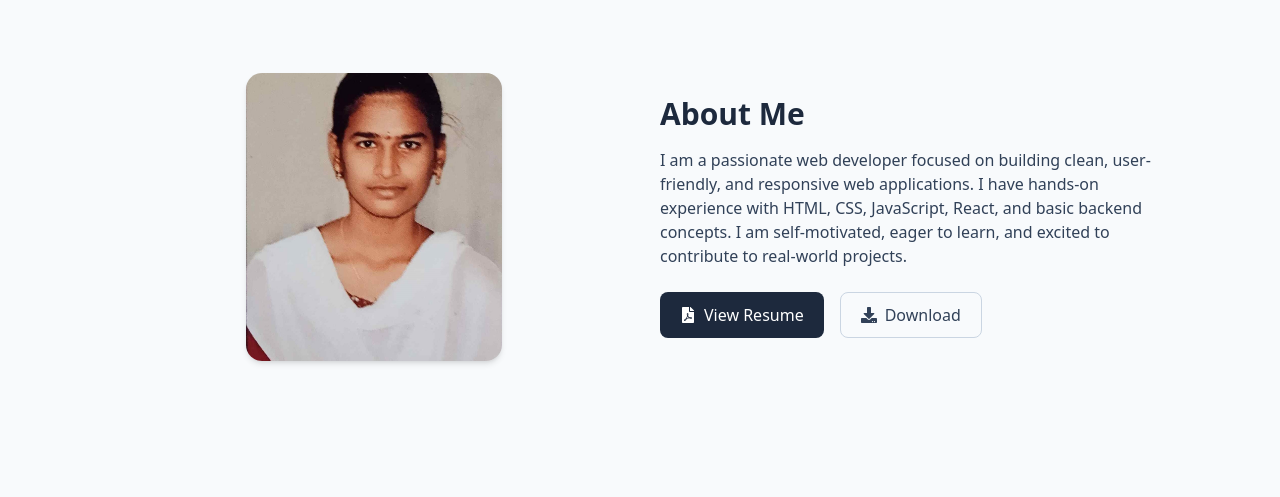
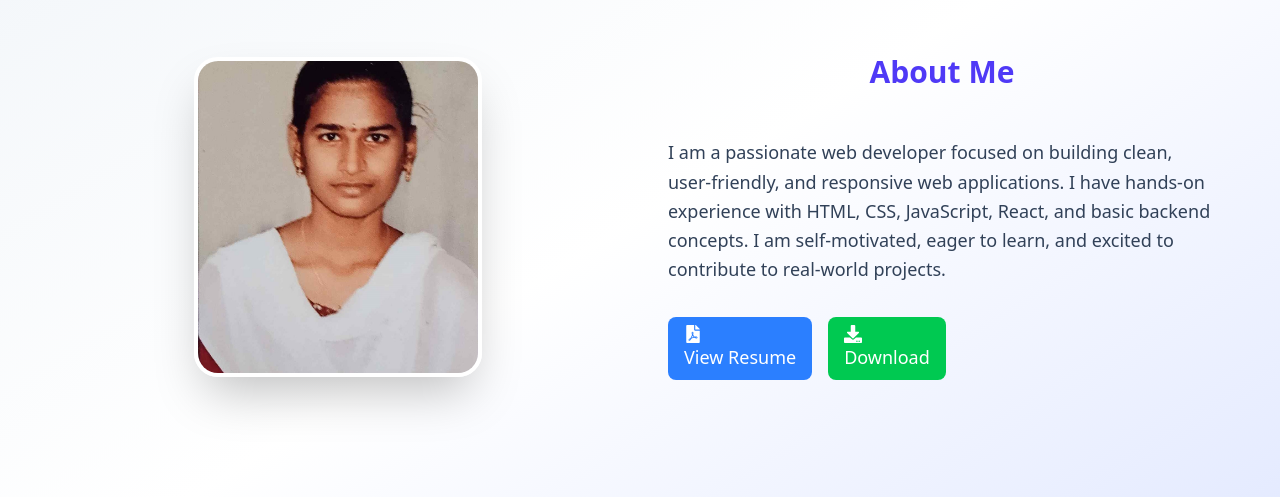
Before and after one commit to tulabhagya2/Portfolio, a React (Vite) app in the folder portfolio-project/: page / in a window 1280 px wide. Shown: the part 983-1480 px from the top of the page. Built offline with nearby package versions, Linux system fonts and the light colour scheme.

Commit message:
portfolio commit

```diff
--- a/portfolio-project/src/components/About.jsx
+++ b/portfolio-project/src/components/About.jsx
@@ -4,26 +4,29 @@ export default function About() {
   return (
     <section
       id="about"
-      className="min-h-screen flex items-center justify-center bg-slate-50 px-6"
+      className="min-h-screen flex items-center justify-center bg-gradient-to-br from-slate-100 via-white to-indigo-100 px-6 py-20"
     >
-      <div className="max-w-5xl w-full grid md:grid-cols-2 gap-10 items-center">
+      <div className="max-w-6xl w-full grid md:grid-cols-2 gap-14 items-center">
 
         {/* Image */}
         <div className="flex justify-center">
-          <img
-            src={`${import.meta.env.BASE_URL}profile.jpg`}
-            alt="Profile"
-            className="w-64 h-72 object-cover rounded-2xl shadow-md"
-          />
+          <div className="relative">
+            <img
+              src={`${import.meta.env.BASE_URL}profile.jpg`}
+              alt="Profile"
+              className="w-72 h-80 object-cover rounded-3xl shadow-2xl border-4 border-white"
+            />
+            <div className="absolute inset-0 rounded-3xl bg-indigo-400/10 blur-2xl -z-10"></div>
+          </div>
         </div>
 
         {/* Content */}
         <div>
-          <h2 className="text-3xl font-bold text-slate-800 mb-4">
+          <h2 className="text-3xl font-bold mb-12 text-center text-indigo-600">
             About Me
           </h2>
 
-          <div className="text-slate-700 space-y-4">
+          <div className="text-slate-700 text-lg leading-relaxed space-y-5">
             <p>
               I am a passionate web developer focused on building clean,
               user-friendly, and responsive web applications. I have hands-on
@@ -33,14 +36,14 @@ export default function About() {
             </p>
 
             {/* Resume Buttons */}
-            <div className="flex gap-4 mt-6 flex-wrap">
+            <div className="flex gap-4 mt-8 flex-wrap">
 
               {/* View Resume */}
               <a
                 href={`${import.meta.env.BASE_URL}TulaBhagyasriResume.pdf`}
                 target="_blank"
                 rel="noopener noreferrer"
-                className="flex items-center gap-2 px-5 py-2.5 bg-slate-800 text-white rounded-lg hover:bg-slate-900 transition"
+                className="px-4 py-2 bg-blue-500 text-white rounded-lg hover:bg-blue-600 transition"
               >
                 <FaFilePdf />
                 View Resume
@@ -50,7 +53,7 @@ export default function About() {
               <a
                 href={`${import.meta.env.BASE_URL}TulaBhagyasriResume.pdf`}
                 download
-                className="flex items-center gap-2 px-5 py-2.5 border border-slate-300 text-slate-700 rounded-lg hover:bg-slate-100 transition"
+                className="px-4 py-2 bg-green-500 text-white rounded-lg hover:bg-green-600 transition"
               >
                 <FaDownload />
                 Download
--- a/portfolio-project/src/components/Footer.jsx
+++ b/portfolio-project/src/components/Footer.jsx
@@ -6,22 +6,32 @@ export default function Footer() {
   };
 
   return (
-    <footer className="text-gray-400 text-white py-8 mt-10">
+    <footer className="bg-gradient-to-r from-indigo-500 to-purple-600 text-white py-8 mt-10">
       <div className="max-w-6xl mx-auto px-6 flex flex-col md:flex-row justify-between items-center gap-6">
 
+        {/* Left Section */}
         <div className="text-center md:text-left">
-          <h2 className="text-lg font-semibold">Tula Bhagya Sri</h2>
-          <p className="text-sm text-gray-400">
+          <h2 className="text-lg font-semibold">
+            Tula Bhagya Sri
+          </h2>
+
+          <p className="text-sm text-indigo-100">
             Full Stack Web Developer
           </p>
-          <p className="text-xs text-gray-500 mt-2">
+
+          <p className="text-xs text-indigo-200 mt-2">
+            Designed with React & Tailwind CSS
+          </p>
+
+          <p className="text-xs text-indigo-200 mt-1">
             © {new Date().getFullYear()} All rights reserved.
           </p>
         </div>
 
+        {/* Scroll To Top Button */}
         <button
           onClick={scrollToTop}
-          className="flex items-center gap-2 bg-indigo-600 px-4 py-2 rounded-full hover:bg-indigo-700 transition"
+          className="flex items-center gap-2 bg-white text-indigo-600 px-4 py-2 rounded-full font-medium shadow-md hover:scale-105 transition-all duration-300"
         >
           <FaArrowUp />
           Top
--- a/portfolio-project/src/components/Home.jsx
+++ b/portfolio-project/src/components/Home.jsx
@@ -2,7 +2,7 @@ import { useEffect, useState } from "react";
 import { FaGithub, FaLinkedin } from "react-icons/fa";
 
 export default function Home() {
-  const text = "Full Stack Web Developer | Backend Enthusiast";
+  const text = "Full Stack Web Developer";
   const [show, setShow] = useState("");
   const [i, setI] = useState(0);
   const [visible, setVisible] = useState(false);
```
